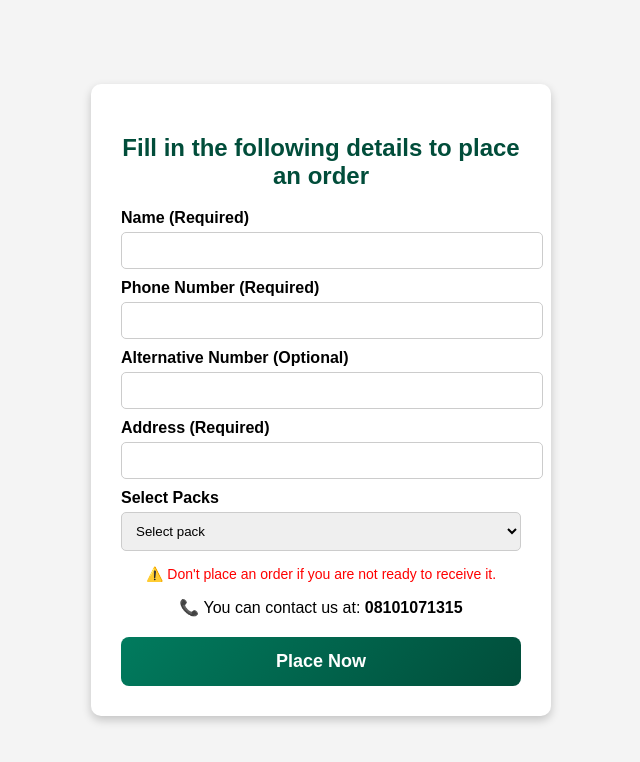
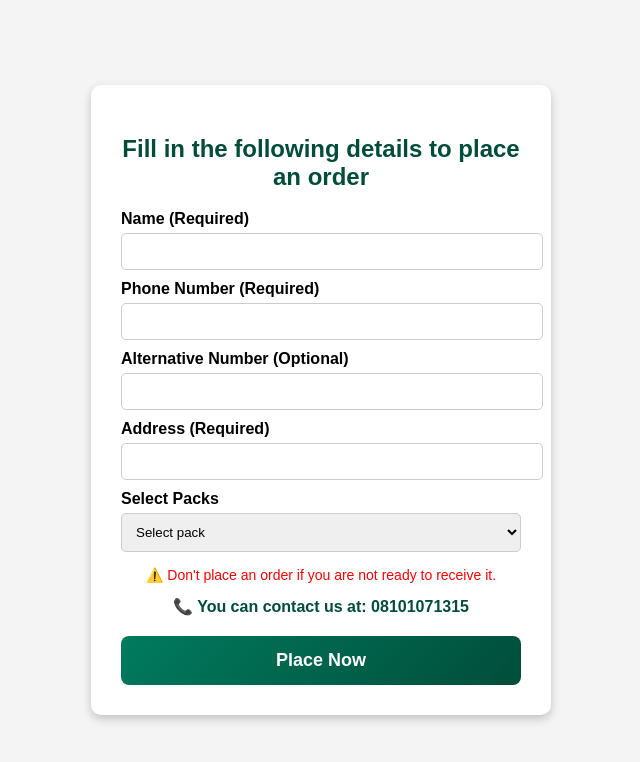
Before and after one commit to Phi-star/KINTAN, a website: page Order-now.html in a window 1280 px wide. Shown: the whole page, without its empty margins (319-959 px from the left). Drawn offline with Linux system fonts and the light colour scheme.

Commit message:
Update order.css

```diff
--- a/order.css
+++ b/order.css
@@ -66,3 +66,9 @@ input, select {
 .place-order-btn:active {
     transform: scale(0.98);
 }
+.contact-info {
+    color: #014D3A;
+    font-size: 16px;
+    font-weight: bold;
+    margin-top: 10px;
+}
```
